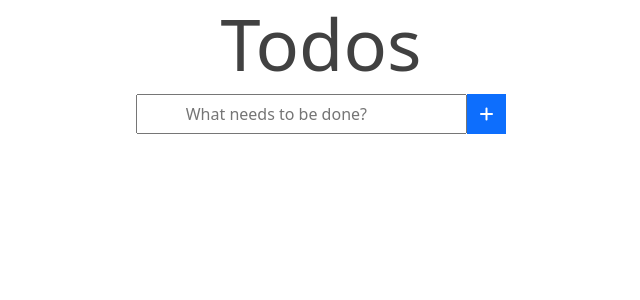
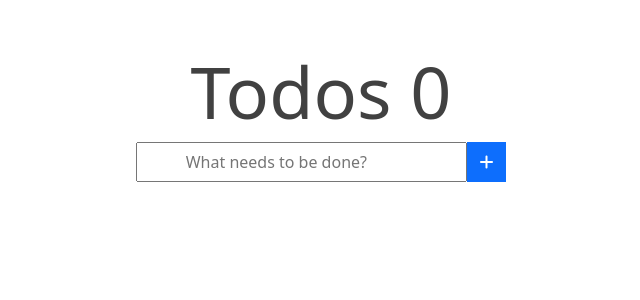
Before and after one commit to samuelpalaciosdev/todo-list-with-fetch, a React (Create React App) app: page / in a window 1280 px wide. Shown: the top 300 px of the page, without its empty margins (319-959 px from the left). Built offline with nearby package versions, Linux system fonts and the light colour scheme.

Commit message:
Add counter state

```diff
--- a/src/App.js
+++ b/src/App.js
@@ -6,6 +6,7 @@ const App = () => {
   // States
   const [inputValue, setInputValue] = useState('');
   const [todos, setTodos] = useState([]);
+  const [counter, setCounter] = useState(0);
   return (
     <div className="main-container">
       <TodoForm
@@ -13,12 +14,16 @@ const App = () => {
         setInputValue={setInputValue}
         todos={todos}
         setTodos={setTodos}
+        counter={counter}
+        setCounter={setCounter}
       />
       <TodoList
         inputValue={inputValue}
         setInputValue={setInputValue}
         todos={todos}
         setTodos={setTodos}
+        counter={counter}
+        setCounter={setCounter}
       />
     </div>
   );
--- a/src/Components/Todo.jsx
+++ b/src/Components/Todo.jsx
@@ -1,10 +1,13 @@
 import '../Styles/Todo.css';
 
-const Todo = ({ text, todo, todos, setTodos }) => {
+const Todo = ({ text, todo, todos, setTodos, counter, setCounter }) => {
   // Events functions
 
   const deleteTodo = () => {
+    // Delete todo
     setTodos(todos.filter(elem => elem.id !== todo.id));
+    // Decrement counter when trash button is clicked
+    setCounter(counter - 1);
   };
   return (
     <div className="todo d-flex flex-row align-items-center">
--- a/src/Components/TodoForm.jsx
+++ b/src/Components/TodoForm.jsx
@@ -1,5 +1,12 @@
 import '../Styles/Form.css';
-const TodoForm = ({ todos, setTodos, inputValue, setInputValue }) => {
+const TodoForm = ({
+  todos,
+  setTodos,
+  inputValue,
+  setInputValue,
+  counter,
+  setCounter,
+}) => {
   // Events functions
 
   const inputTextHandler = e => {
@@ -20,12 +27,14 @@ const TodoForm = ({ todos, setTodos, inputValue, setInputValue }) => {
     ]);
     // Reset input when submitted
     setInputValue('');
+    // Increment counter on submit
+    setCounter(counter + 1);
   };
 
   return (
-    <div className="form-container text-center">
-      <h1 className="display-2">Todos</h1>
-      <form>
+    <div className="form-container text-center mt-5">
+      <h1 className="display-2">Todos {counter}</h1>
+      <form onSubmit={submitTodo}>
         <input
           value={inputValue}
           type="text"
--- a/src/Components/TodoList.jsx
+++ b/src/Components/TodoList.jsx
@@ -1,6 +1,6 @@
 import Todo from './Todo';
 
-const TodoList = ({ todos, setTodos }) => {
+const TodoList = ({ todos, setTodos, counter, setCounter }) => {
   return (
     <div className="todo-container">
       <ul className="todo-list">
@@ -11,6 +11,8 @@ const TodoList = ({ todos, setTodos }) => {
             todo={todo}
             todos={todos}
             setTodos={setTodos}
+            counter={counter}
+            setCounter={setCounter}
           />
         ))}
       </ul>
```
